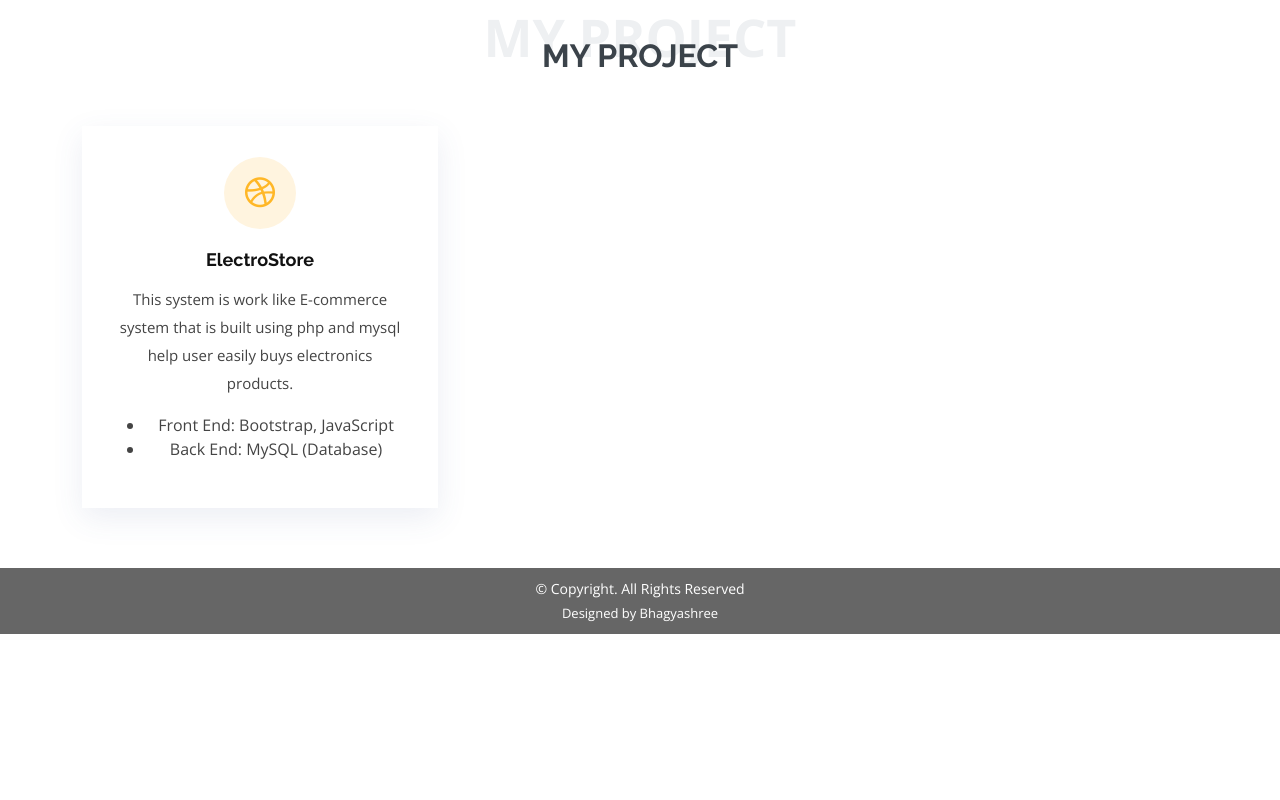
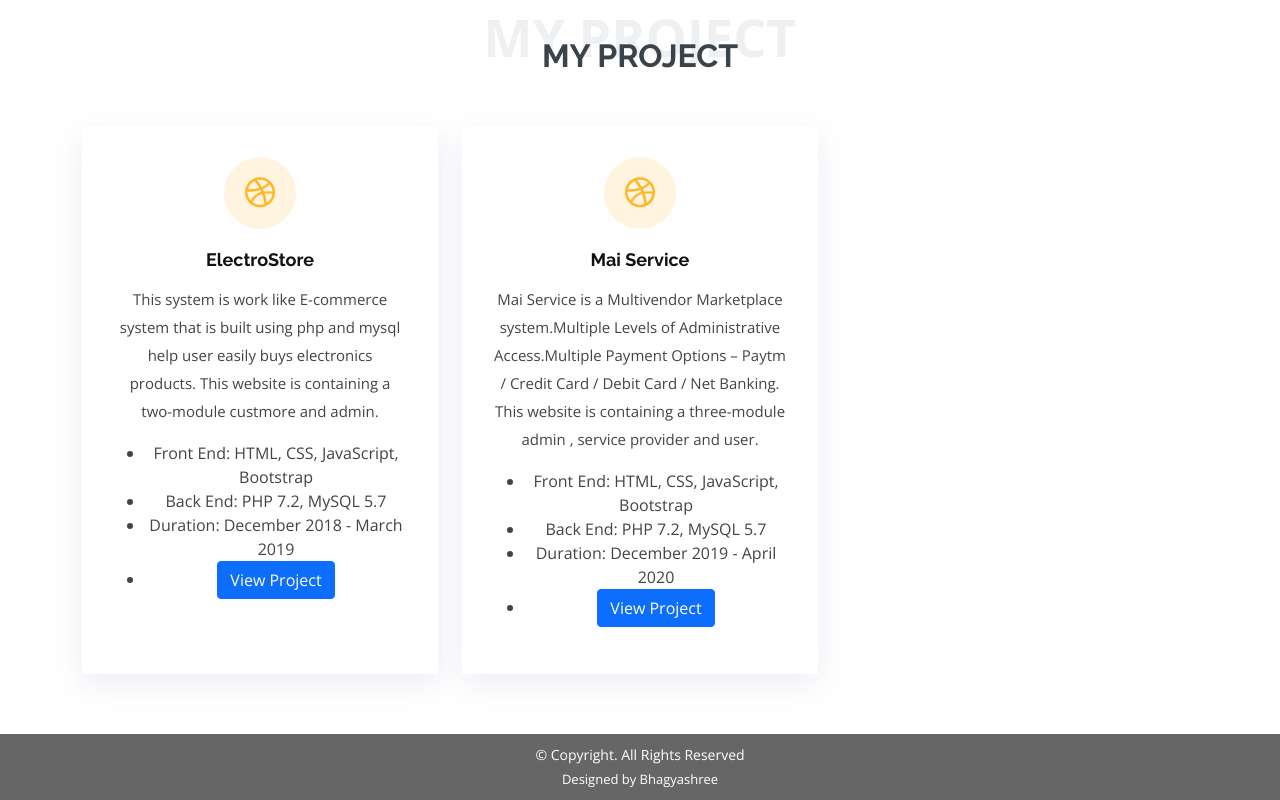
Before and after one commit to Bhagyashree-Sonavane/Bhagyashree-Sonavane.github.io, a plain HTML site: page index.html in a window 1280 px wide. Shown: the part 2737-3537 px from the top of the page. Before the commit the page ends 3371 px from the top, so only its background shows below. Drawn offline with nearby package versions, Linux system fonts and the light colour scheme.

Commit message:
Add Some Project Details

```diff
--- a/index.html
+++ b/index.html
@@ -244,16 +244,33 @@
             <div class="icon-box">
               <div class="icon"><i class="bx bxl-dribbble"></i></div>
               <h4 class="title"><a href="">ElectroStore</a></h4>
-              <p class="description">This system is work like E-commerce system that is built using php and mysql help user easily buys electronics products.</p>
+              <p class="description">This system is work like E-commerce system that is built using php and mysql help user easily buys electronics products. This website is containing a two-module custmore and admin.</p>
               <p>
                 <ul>
-                  <li>Front End: Bootstrap, JavaScript</li>
-                  <li>Back End: MySQL (Database)</li>
+                  <li>Front End: HTML, CSS, JavaScript, Bootstrap</li>
+                  <li>Back End: PHP 7.2, MySQL 5.7</li>
+                  <li>Duration: December 2018 - March 2019</li>
+                  <li><a href="#" target="_blank"><button type="button" class="btn btn-primary">View Project</button></a></li>
                 </ul>
                 </p>
             </div>
           </div>
 
+           <div class="col-md-6 col-lg-4 d-flex align-items-stretch mb-5 mb-lg-0">
+            <div class="icon-box">
+              <div class="icon"><i class="bx bxl-dribbble"></i></div>
+              <h4 class="title"><a href="">Mai Service</a></h4>
+              <p class="description">Mai Service is a Multivendor  Marketplace system.Multiple Levels of Administrative Access.Multiple Payment Options – Paytm / Credit Card / Debit Card / Net Banking. This website is containing a three-module admin , service provider and user.</p>
+              <p>
+                <ul>
+                  <li>Front End: HTML, CSS, JavaScript, Bootstrap</li>
+                  <li>Back End: PHP 7.2, MySQL 5.7</li>
+                  <li>Duration: December 2019 - April 2020</li>
+                    <li><a href="#" target="_blank"><button type="button" class="btn btn-primary">View Project</button></a></li>
+                </ul>
+                </p>
+            </div>
+          </div>
 
 
         </div>
```
